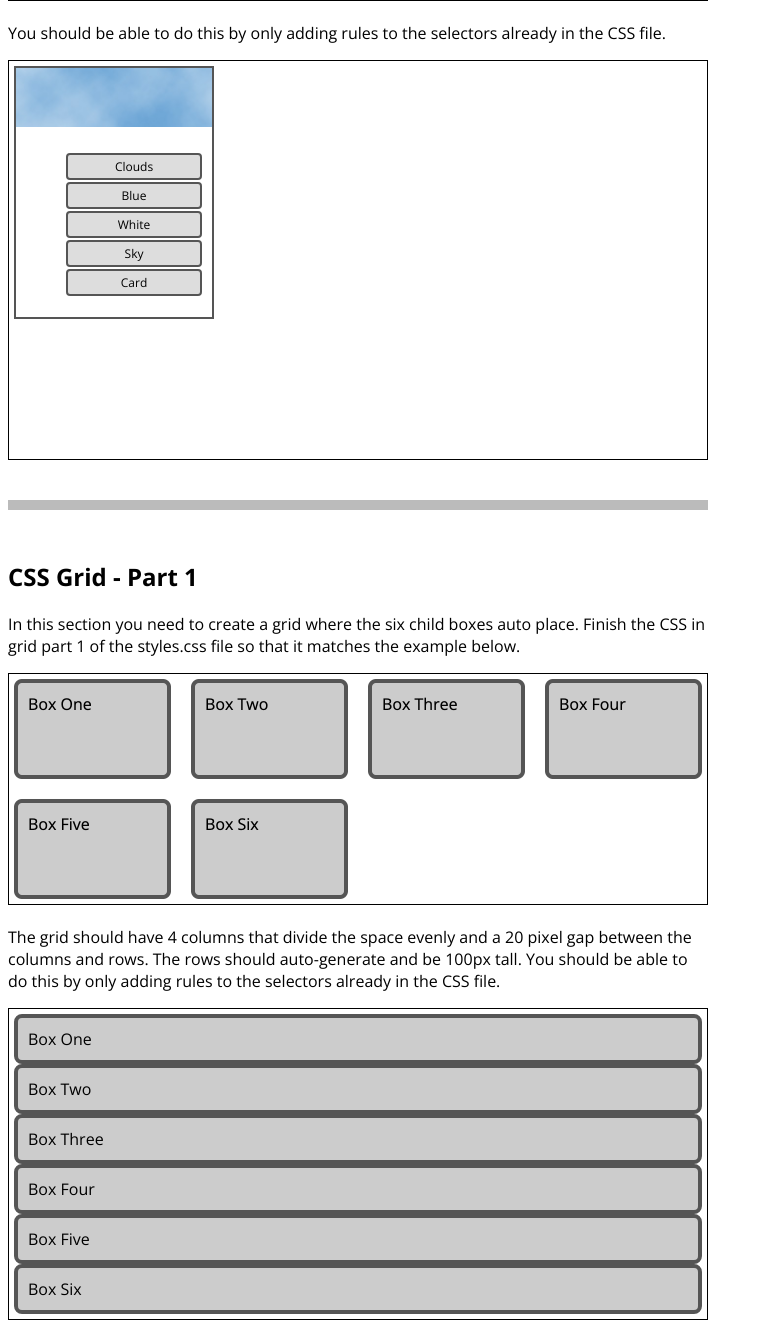
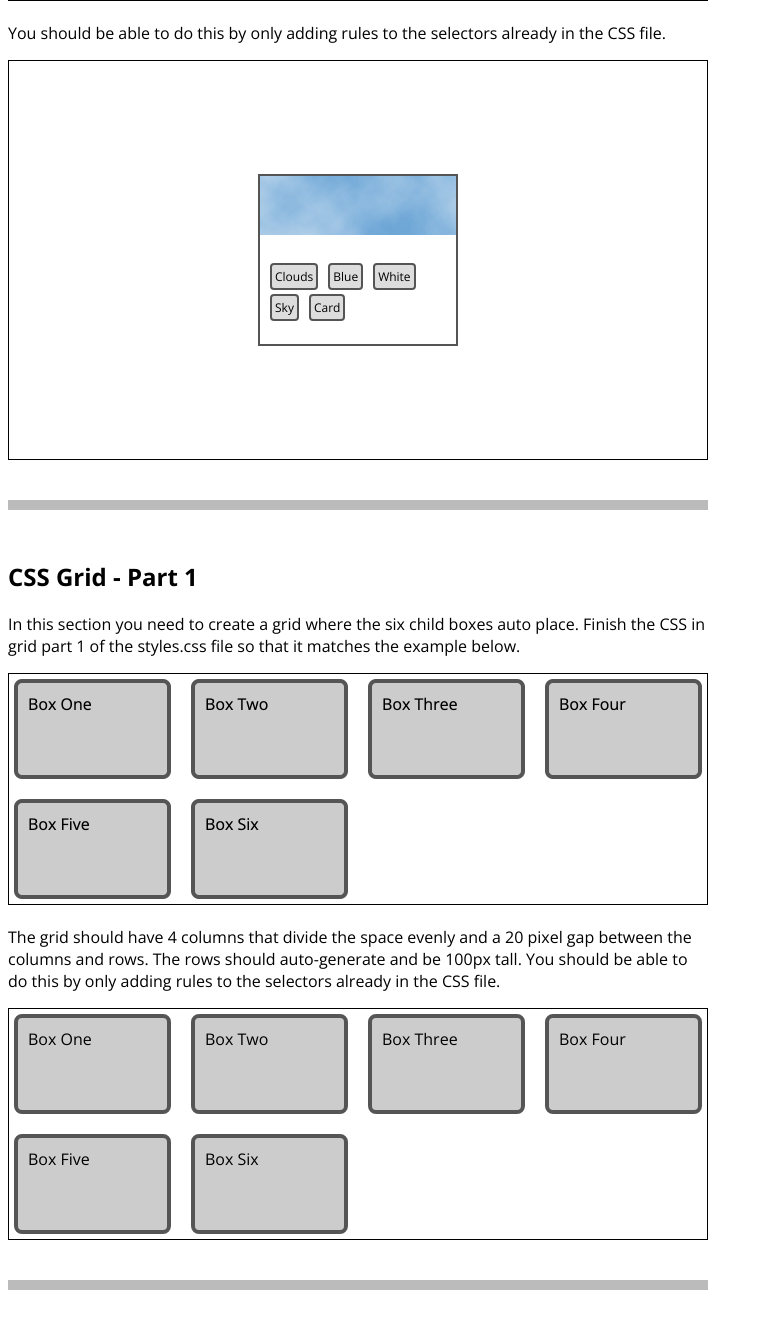
Before and after one commit to pmedam/ITMD541-Lab2, a plain HTML site: page index.html in a window 1280 px wide. Shown: the part 2057-3380 px from the top of the page, without its empty margins (0-763 px from the left). Drawn offline with nearby package versions, Linux system fonts and the light colour scheme.

Commit message:
Work in Progress

```diff
--- a/styles.css
+++ b/styles.css
@@ -46,13 +46,18 @@ list-style: none;
 /* Flexbox Part 3 */
 
 #flex-section3 .box {
-
-	text-align: center;
+	display: flex;
+	justify-content: center;
+	align-items: center;
 
 }
 
 #flex-section3 .tags ul {
 	list-style: none;
+	display: flex;
+	flex-wrap: wrap;
+	margin: 3;
+	padding:0
 
 }
 
@@ -61,8 +66,12 @@ list-style: none;
 
 /* Grid Part 1 */
 
-#grid-section1 .grid {
-
+#grid-section1 .grid
+{
+	display: grid;
+	grid-template-columns:repeat(4,1fr);
+	grid-template-rows: 100px 100px;
+	grid-gap: 20px;
 }
 
 /* end Grid Part 1 */
```
